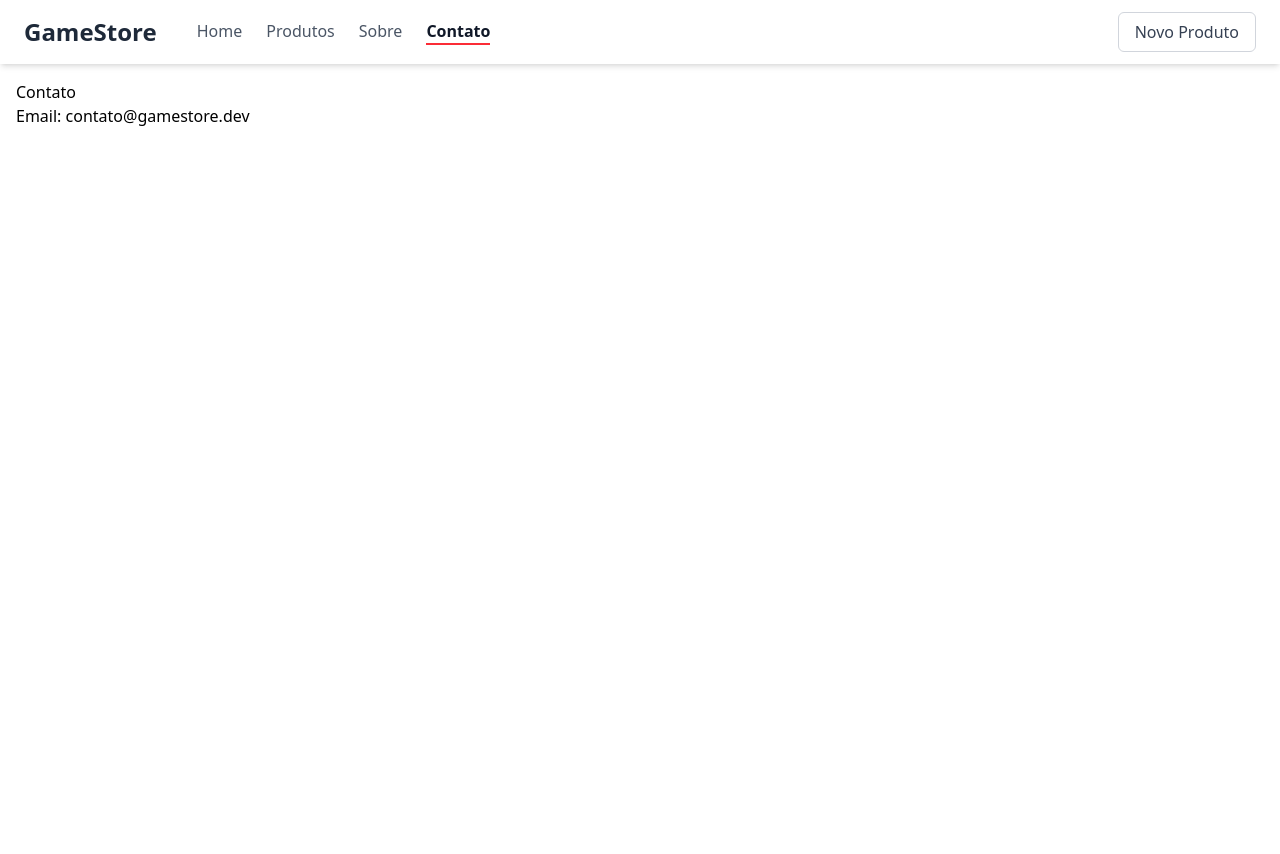
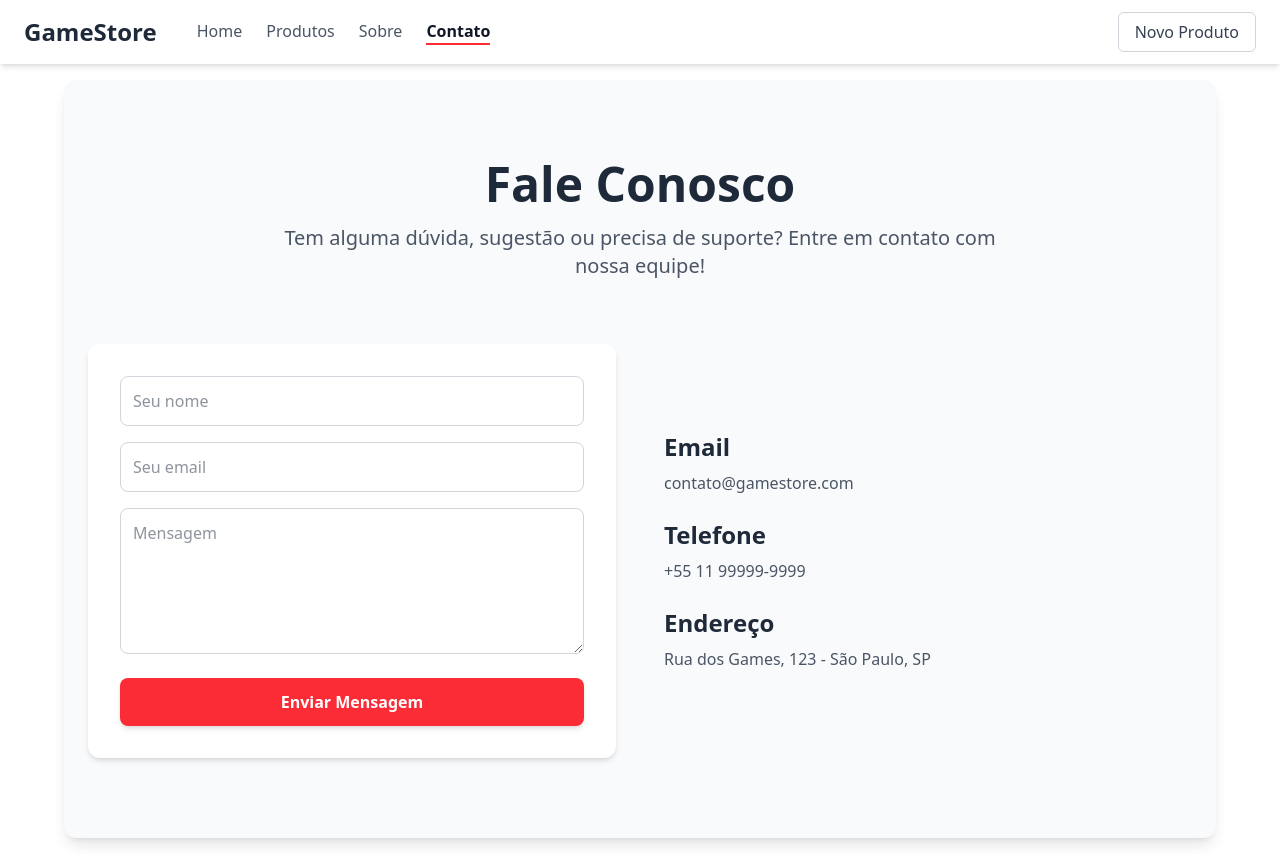
Before and after one commit to ZekiosZ/Site-LojaDeJogos, a React app in the folder frontend/: page /contato in a window 1280 px wide. Before the commit the page ends 800 px from the top, so only its background shows below. Built offline with nearby package versions, Linux system fonts and the light colour scheme; no server answers; the HTML template or start-up script is replaced by a standard one.

Commit message:
Adicionando design na pagina sobre

```diff
--- a/frontend/src/components/Contato.jsx
+++ b/frontend/src/components/Contato.jsx
@@ -1,9 +1,62 @@
-function Contato(){
+function Contato() {
   return (
-    <section>
-      <h1>Contato</h1>
-      <p>Email: contato@gamestore.dev</p>
-    </section>
-  )
+    <main className="bg-gray-50 text-gray-800 px-6 py-20 max-w-6xl mx-auto rounded-xl shadow-lg">
+      {/* Cabeçalho */}
+      <div className="max-w-3xl mx-auto text-center mb-16">
+        <h2 className="text-4xl md:text-5xl font-bold mb-4">
+          Fale Conosco
+        </h2>
+        <p className="text-gray-600 text-lg md:text-xl">
+          Tem alguma dúvida, sugestão ou precisa de suporte? Entre em contato com nossa equipe!
+        </p>
+      </div>
+
+      {/* Formulário e informações */}
+      <div className="max-w-6xl mx-auto grid grid-cols-1 md:grid-cols-2 gap-12">
+        {/* Formulário */}
+        <form className="bg-white rounded-xl shadow-md p-8 flex flex-col gap-4">
+          <input
+            type="text"
+            placeholder="Seu nome"
+            className="border border-gray-300 rounded-lg p-3 focus:outline-none focus:ring-2 focus:ring-red-500"
+          />
+          <input
+            type="email"
+            placeholder="Seu email"
+            className="border border-gray-300 rounded-lg p-3 focus:outline-none focus:ring-2 focus:ring-red-500"
+          />
+          <textarea
+            placeholder="Mensagem"
+            rows="5"
+            className="border border-gray-300 rounded-lg p-3 focus:outline-none focus:ring-2 focus:ring-red-500"
+          />
+          <button
+            type="submit"
+            className="bg-red-500 hover:bg-red-600 text-white font-semibold px-6 py-3 rounded-lg shadow-md transition-transform transform hover:scale-105 mt-2"
+          >
+            Enviar Mensagem
+          </button>
+        </form>
+
+        {/* Informações adicionais */}
+        <div className="flex flex-col justify-center gap-6 text-center md:text-left">
+          <div>
+            <h3 className="text-2xl font-semibold mb-2">Email</h3>
+            <p className="text-gray-600">contato@gamestore.com</p>
+          </div>
+          <div>
+            <h3 className="text-2xl font-semibold mb-2">Telefone</h3>
+            <p className="text-gray-600">+55 11 99999-9999</p>
+          </div>
+          <div>
+            <h3 className="text-2xl font-semibold mb-2">Endereço</h3>
+            <p className="text-gray-600">Rua dos Games, 123 - São Paulo, SP</p>
+          </div>
+        </div>
+      </div>
+
+    </main>
+  );
 }
-export default Contato
+
+export default Contato;
```
